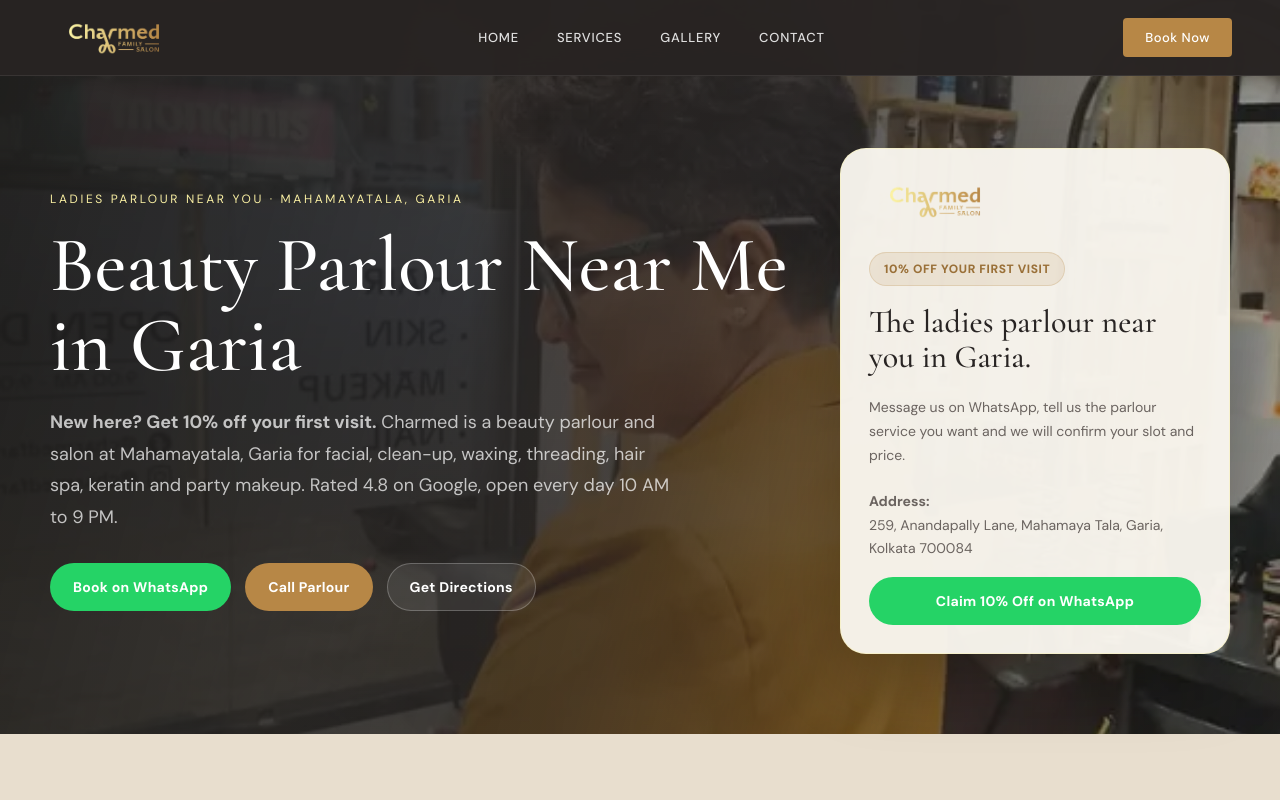
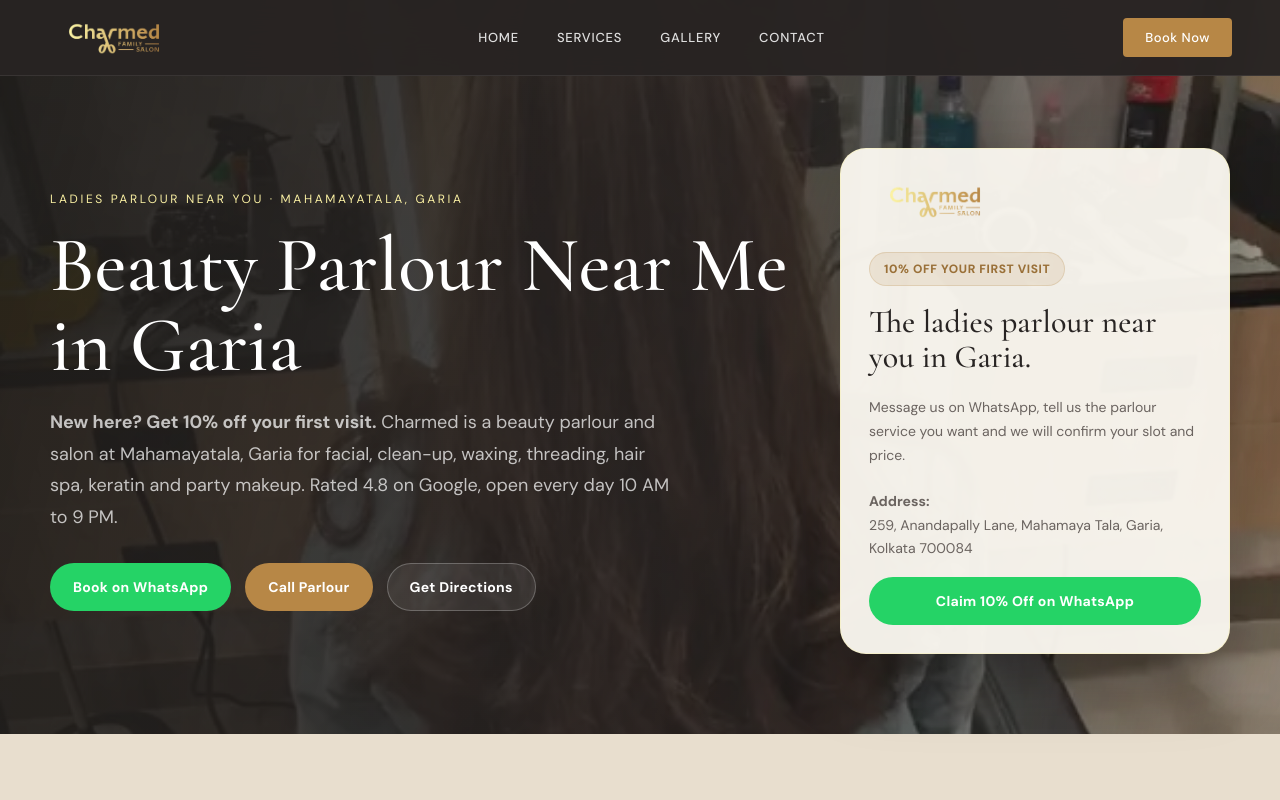
Before and after one commit to arunkshah/charmedfamilysalon-site, a plain HTML site: page parlour-near-me-garia.html in a window 1280 px wide. Shown: the top 800 px of the page. Drawn offline with nearby package versions, Linux system fonts and the light colour scheme.

Commit message:
Parlour LP: use hair-colouring hero photo (no nail signage)
Co-Authored-By: Claude Opus 5.5 <noreply@anthropic.com>

```diff
--- a/parlour-near-me-garia.html
+++ b/parlour-near-me-garia.html
@@ -111,7 +111,7 @@
 </aside>
 
 <main id="main-content">
-  <section class="adlp-hero" style="--adlp-hero:url('Images/gbp/women-hair-styling-back-1.webp')">
+  <section class="adlp-hero" style="--adlp-hero:url('Images/gbp/hair-coloring-1.webp')">
     <div class="adlp-wrap adlp-grid">
       <div>
         <div class="adlp-eyebrow">Ladies parlour near you · Mahamayatala, Garia</div>
```
